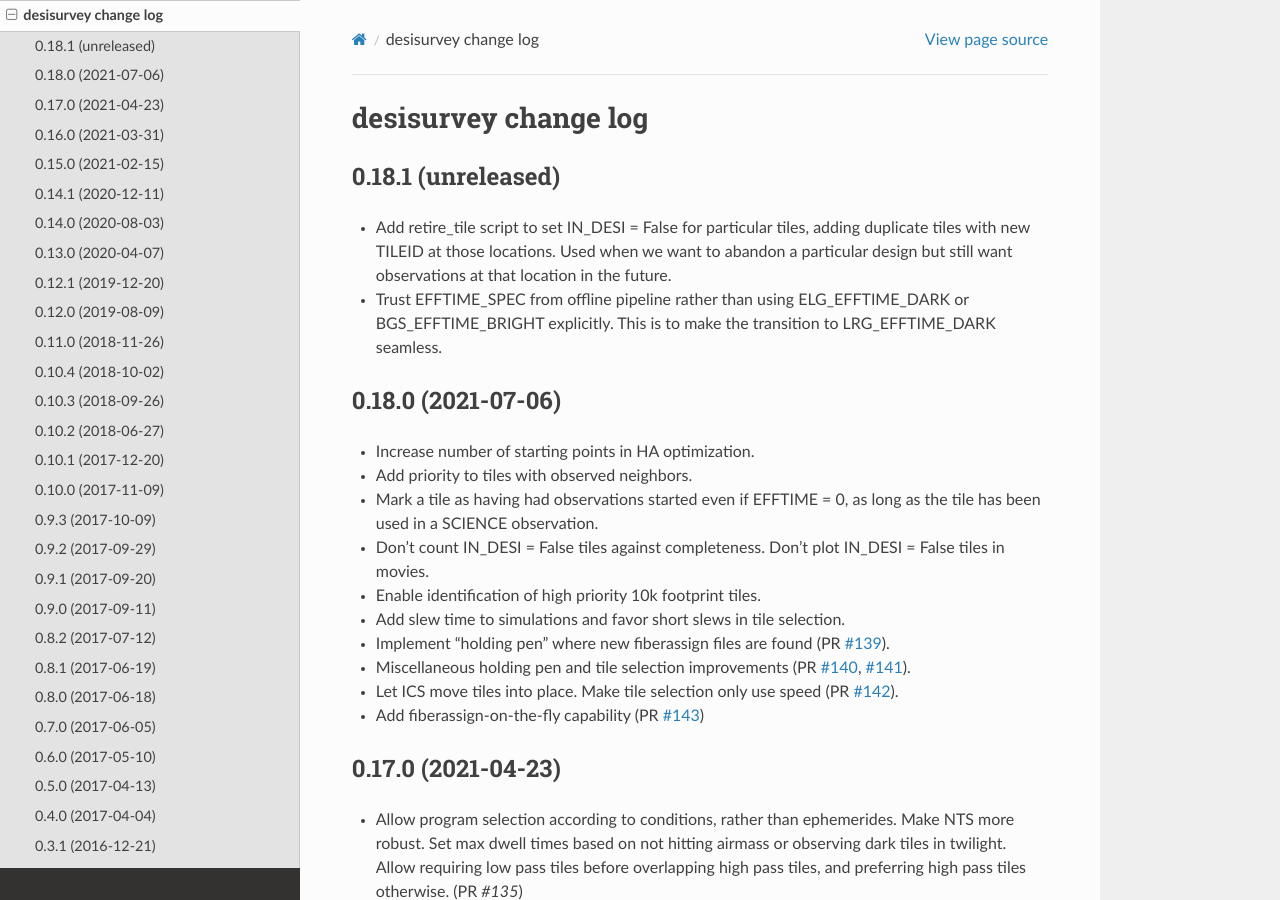
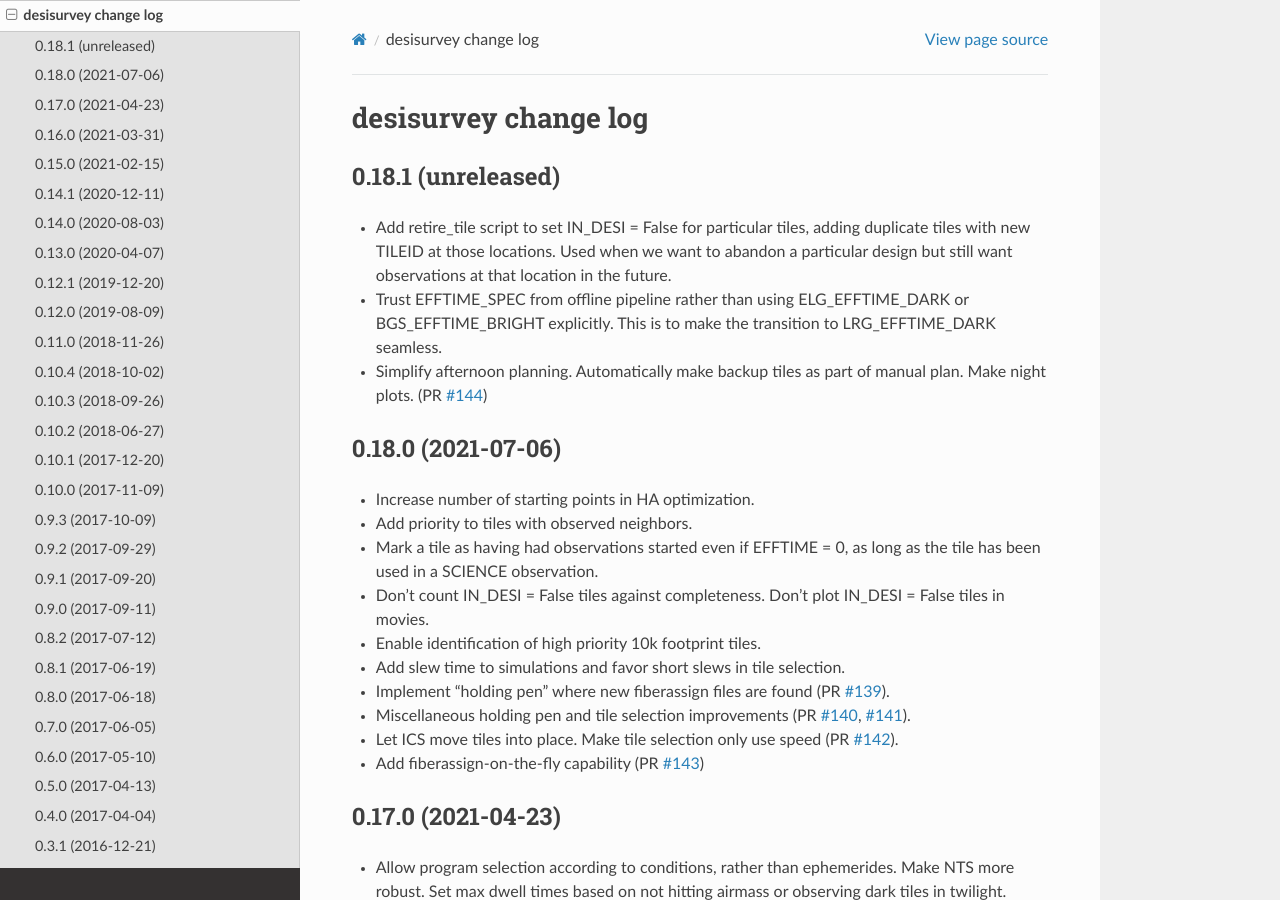
Before and after one commit to desihub/desisurvey, a Sphinx documentation site: the page built from doc/changes.rst, in a window 1280 px wide and 900 px high. Built offline with Sphinx 7.4.7 and the Read the Docs theme 2.0.0, drawn with Linux system fonts in a browser that asks for light colours.

Commit message:
Update change log.

```diff
--- a/doc/changes.rst
+++ b/doc/changes.rst
@@ -12,6 +12,10 @@ desisurvey change log
 * Trust EFFTIME_SPEC from offline pipeline rather than using
   ELG_EFFTIME_DARK or BGS_EFFTIME_BRIGHT explicitly.  This is to make
   the transition to LRG_EFFTIME_DARK seamless.
+* Simplify afternoon planning.  Automatically make backup tiles as
+  part of manual plan.  Make night plots.  (PR `#144`_)
+
+.. _`#144`: https://github.com/desihub/desisurvey/pull/144
 
 0.18.0 (2021-07-06)
 -------------------
```
